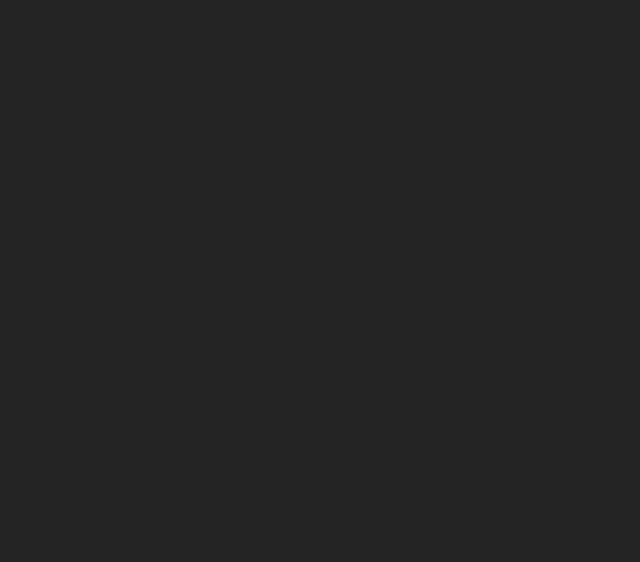
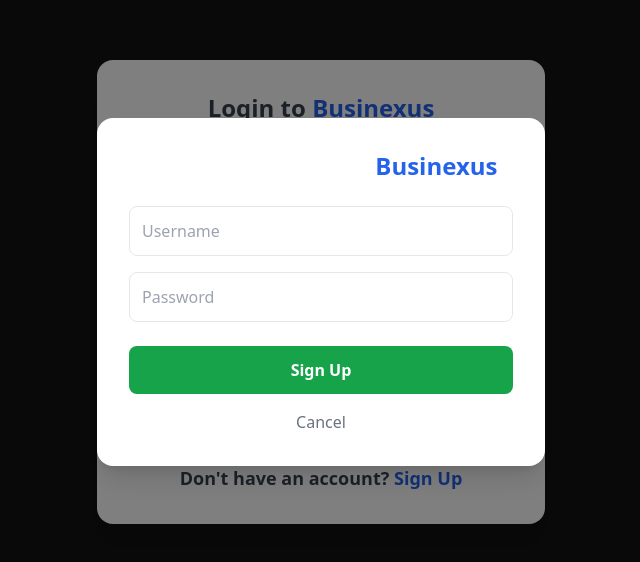
Before and after one commit to Taasoobi/C485-online-business-system, a React app in the folder frontend/: page /login in a window 1280 px wide. Before the commit this address had no page. Shown: the part 108-670 px from the top of the page, without its empty margins (319-959 px from the left). Built offline with nearby package versions, Linux system fonts and the light colour scheme; the HTML template or start-up script is replaced by a standard one.

Commit message:
Login Page v1

```diff
--- a/frontend/src/App.jsx
+++ b/frontend/src/App.jsx
@@ -2,28 +2,34 @@
 //import reactLogo from './assets/react.svg'
 //import viteLogo from '/vite.svg'
 import './App.css'
-import {Router, Routes, Route, Link } from 'react-router-dom'
+import {Router, Routes, Route, Link, useNavigate } from 'react-router-dom'
 import Inventory from './pages/Inventory.jsx'
+import Dashboard from './pages/Dashboard.jsx'
+import Branches from './pages/Branches.jsx'
 
 function App() {
   //const [count, setCount] = useState(0)
+  const navigate = useNavigate();
 
   return (
     <div className="w-screen h-screen p-10 flex flex-col items-center justify-center">
+      <div className="h-1/2 w-full flex flex-col items-center justify-evenly">
+        <h1 class="text-[200px] font-extrabold text-blue-600 mb-10">
+          Businexus
+        </h1>
+        <h3 class="text-3xl font-bold text-white mb-10">
+          Your One-Stop Business Management Solution
+        </h3>
+      </div>
+      <div className="h-1/2 w-full flex flex-col items-center justify-evenly">
+        <button onClick={() => navigate('/login')} className="bg-blue-500 hover:bg-blue-700 text-white text-2xl font-bold py-5 px-20 rounded mb-10">
+        Login
+      </button>
+      </div>
 
-      <h1 class="text-9xl font-extrabold text-blue-600 mb-10">
-        Businexus
-      </h1>
 
-      <button className="bg-blue-500 hover:bg-blue-700 text-white font-bold py-2 px-4 rounded mb-10">
-        Admin
-      </button>
-      <button className="bg-blue-500 hover:bg-blue-700 text-white font-bold py-2 px-4 rounded mb-10">
-        Employee
-      </button>
-      <button className="bg-blue-500 hover:bg-blue-700 text-white font-bold py-2 px-4 rounded mb-10">
-        Inventory
-      </button>
+
+
     </div>
   )
 }
--- a/frontend/src/main.jsx
+++ b/frontend/src/main.jsx
@@ -2,6 +2,9 @@
 import { createRoot } from 'react-dom/client'
 import { BrowserRouter, Routes, Route } from 'react-router-dom'
 import Inventory from './pages/Inventory.jsx'
+import Dashboard from './pages/Dashboard.jsx'
+import Branches from './pages/Branches.jsx'
+import Login from './pages/Login.jsx'
 import './index.css'
 import App from './App.jsx'
 
@@ -11,6 +14,9 @@
       <Routes>
         <Route path="/" element={<App />} />
         <Route path="/inventory" element={<Inventory />} />
+        <Route path="/branches" element={<Branches />} />
+        <Route path="/dashboard" element={<Dashboard />} />
+        <Route path="/login" element={<Login />} />
       </Routes>
     </BrowserRouter>
   </StrictMode>
--- a/frontend/src/pages/Branches.jsx
+++ b/frontend/src/pages/Branches.jsx
@@ -0,0 +1,13 @@
+
+
+function Branches() {
+  return (
+    <div className="w-screen h-screen p-10 flex flex-col items-center justify-center">
+      <h1 class="text-9xl font-extrabold text-blue-600 mb-10">
+        Branches Page
+      </h1>
+    </div>
+  )
+}
+
+export default Branches
--- a/frontend/src/pages/Dashboard.jsx
+++ b/frontend/src/pages/Dashboard.jsx
@@ -0,0 +1,27 @@
+//import { useEffect, useState } from "react"
+//import { api } from "../services/api"
+
+function Dashboard() {
+  //const [count, setCount] = useState(0)
+
+  return (
+    <div className="w-screen h-screen p-10 flex flex-col items-center justify-center">
+
+      <h1 class="text-9xl font-extrabold text-blue-600 mb-10">
+        Businexus Dashboard
+      </h1>
+
+      <button className="bg-blue-500 hover:bg-blue-700 text-white font-bold py-2 px-4 rounded mb-10">
+        View Branches
+      </button>
+      <button className="bg-blue-500 hover:bg-blue-700 text-white font-bold py-2 px-4 rounded mb-10">
+        View Employees
+      </button>
+      <button className="bg-blue-500 hover:bg-blue-700 text-white font-bold py-2 px-4 rounded mb-10">
+        View Inventory
+      </button>
+    </div>
+  )
+}
+
+export default Dashboard
--- a/frontend/src/pages/Login.jsx
+++ b/frontend/src/pages/Login.jsx
@@ -0,0 +1,167 @@
+import { useState } from "react"
+import { useNavigate } from "react-router-dom"
+
+function Login() {
+
+    const navigate = useNavigate()
+
+  const [form, setForm] = useState({
+    username: "",
+    password: ""
+  })
+
+  const handleChange = (e) => {
+    setForm({ ...form, [e.target.name]: e.target.value })
+  }
+
+  const handleSubmit = (e) => {
+    e.preventDefault() }
+
+    // For now just simulate login
+    console.log("Logging in:", form)
+
+    // Later you will call your Flask API here
+
+    navigate("/dashboard")
+
+    //Sign up Section
+    const [showSignup, setShowSignup] = useState(true)
+
+    const [signupForm, setSignupForm] = useState({
+        username: "",
+        password: ""
+    })
+
+    const handleSignupChange = (e) => {
+    setSignupForm({ ...signupForm, [e.target.name]: e.target.value })
+    }
+
+    const handleSignupSubmit = (e) => {
+    e.preventDefault()
+
+    console.log("Signing up:", signupForm)
+
+  // later → send to Flask API
+
+    setShowSignup(false)
+    }
+
+
+
+  return (
+        <div className="fixed inset-0 flex items-center justify-center bg-black bg-opacity-50 flex-col gap-6">
+
+      {/* Modal */}
+      <div className="bg-white rounded-2xl shadow-xl w-full max-w-md p-8">
+
+        {/* Title */}
+        <h2 className="text-2xl text-gray-700 font-bold text-center mb-6">
+          Login to <span className="text-blue-600">Businexus</span>
+        </h2>
+
+        {/* Form */}
+        <form onSubmit={handleSubmit}>
+
+          {/* Username */}
+          <input
+            type="username"
+            name="username"
+            placeholder="Username"
+            value={form.username}
+            onChange={handleChange}
+            className="w-full mb-4 p-3 border rounded-lg focus:outline-none focus:ring-2 focus:ring-blue-500"
+            required
+          />
+
+          {/* Password */}
+          <input
+            type="password"
+            name="password"
+            placeholder="Password"
+            value={form.password}
+            onChange={handleChange}
+            className="w-full mb-6 p-3 border rounded-lg focus:outline-none focus:ring-2 focus:ring-blue-500"
+            required
+          />
+
+          {/* Submit Button */}
+          <button
+            type="submit"
+            className="w-full bg-blue-600 hover:bg-blue-700 text-white font-bold py-3 rounded-lg"
+          >
+            Login
+          </button>
+        </form>
+
+        {/* Optional: Cancel / Back */}
+        <button
+          onClick={() => navigate("/")}
+          className="mt-4 w-full text-gray-500 hover:text-gray-700"
+        >
+          Cancel
+        </button>
+
+      </div>
+      <div className="bg-white rounded-2xl shadow-xl w-full max-w-md p-8 flex items-center justify-center">
+        <h2 className="text-lg text-gray-700 font-bold text-center">
+          Don't have an account? <span onClick={() => setShowSignup(true)} className="text-blue-600">Sign Up</span>
+        </h2>
+      </div>
+
+        {/* Sign Up Modal */}
+        {showSignup && (
+  <div className="fixed inset-0 flex items-center justify-center bg-black bg-opacity-50">
+
+    <div className="bg-white rounded-2xl shadow-xl w-full max-w-md p-8">
+
+      <h2 className="text-2xl font-bold text-center mb-6">
+        Create Account for <span className="text-blue-600">Businexus</span>
+      </h2>
+
+      <form onSubmit={handleSignupSubmit}>
+
+        <input
+          type="text"
+          name="username"
+          placeholder="Username"
+          value={signupForm.username}
+          onChange={handleSignupChange}
+          className="w-full mb-4 p-3 border rounded-lg focus:outline-none focus:ring-2 focus:ring-blue-500"
+          required
+        />
+
+        <input
+          type="password"
+          name="password"
+          placeholder="Password"
+          value={signupForm.password}
+          onChange={handleSignupChange}
+          className="w-full mb-6 p-3 border rounded-lg focus:outline-none focus:ring-2 focus:ring-blue-500"
+          required
+        />
+
+        <button
+          type="submit"
+          className="w-full bg-green-600 hover:bg-green-700 text-white font-bold py-3 rounded-lg"
+        >
+          Sign Up
+        </button>
+      </form>
+
+      {/* Close button */}
+      <button
+        onClick={() => setShowSignup(false)}
+        className="mt-4 w-full text-gray-500 hover:text-gray-700"
+      >
+        Cancel
+      </button>
+
+    </div>
+  </div>
+)}
+
+    </div>
+  )
+}
+
+export default Login
```
Also changed, not shown: 1 other file (tests, documents, lock files or other folders).
